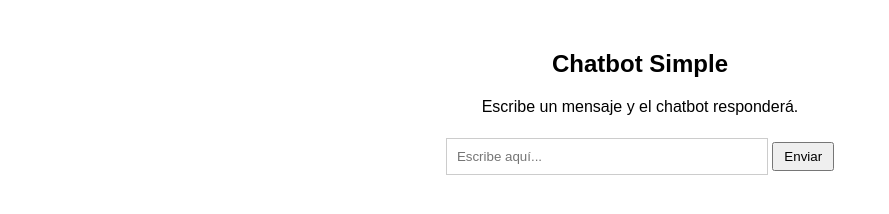
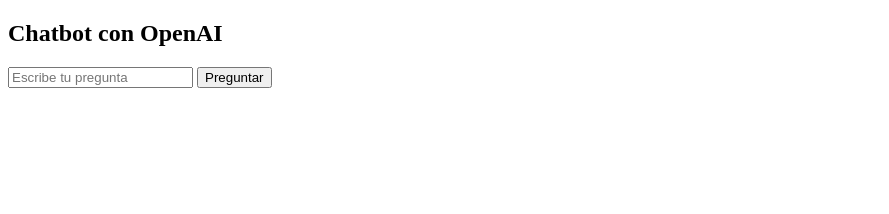
Before and after one commit to Raquel1965/Chatbot-Html, a plain HTML site: page index.html in a window 1280 px wide. Shown: the whole page, without its empty margins (0-889 px from the left). Drawn offline with Linux system fonts and the light colour scheme.

Commit message:
Update index.html

```diff
--- a/index.html
+++ b/index.html
@@ -3,37 +3,14 @@
 <head>
     <meta charset="UTF-8">
     <meta name="viewport" content="width=device-width, initial-scale=1.0">
-    <title>Chatbot en HTML</title>
-    <style>
-        body { font-family: Arial, sans-serif; text-align: center; margin: 50px; }
-        #chatbox { width: 300px; padding: 10px; border: 1px solid #ccc; }
-        button { margin-top: 10px; padding: 5px 10px; cursor: pointer; }
-    </style>
+    <title>Chatbot con IA</title>
 </head>
 <body>
-    <h2>Chatbot Simple</h2>
-    <p>Escribe un mensaje y el chatbot responderá.</p>
-
-    <input type="text" id="chatbox" placeholder="Escribe aquí...">
-    <button onclick="responder()">Enviar</button>
-
+    <h2>Chatbot con OpenAI</h2>
+    <input type="text" id="pregunta" placeholder="Escribe tu pregunta">
+    <button onclick="obtenerRespuesta()">Preguntar</button>
     <p id="respuesta"></p>
 
-    <script>
-        function responder() {
-            var input = document.getElementById("chatbox").value.toLowerCase();
-            var respuesta = "";
-
-            if (input.includes("hola")) {
-                respuesta = "¡Hola! ¿Cómo estás?";
-            } else if (input.includes("como estas")) {
-                respuesta = "Estoy bien, gracias por preguntar.";
-            } else {
-                respuesta = "No entiendo, pero sigo aprendiendo. 😊";
-            }
-
-            document.getElementById("respuesta").innerHTML = respuesta;
-        }
-    </script>
+    <script src="script.js"></script>
 </body>
 </html>
```
